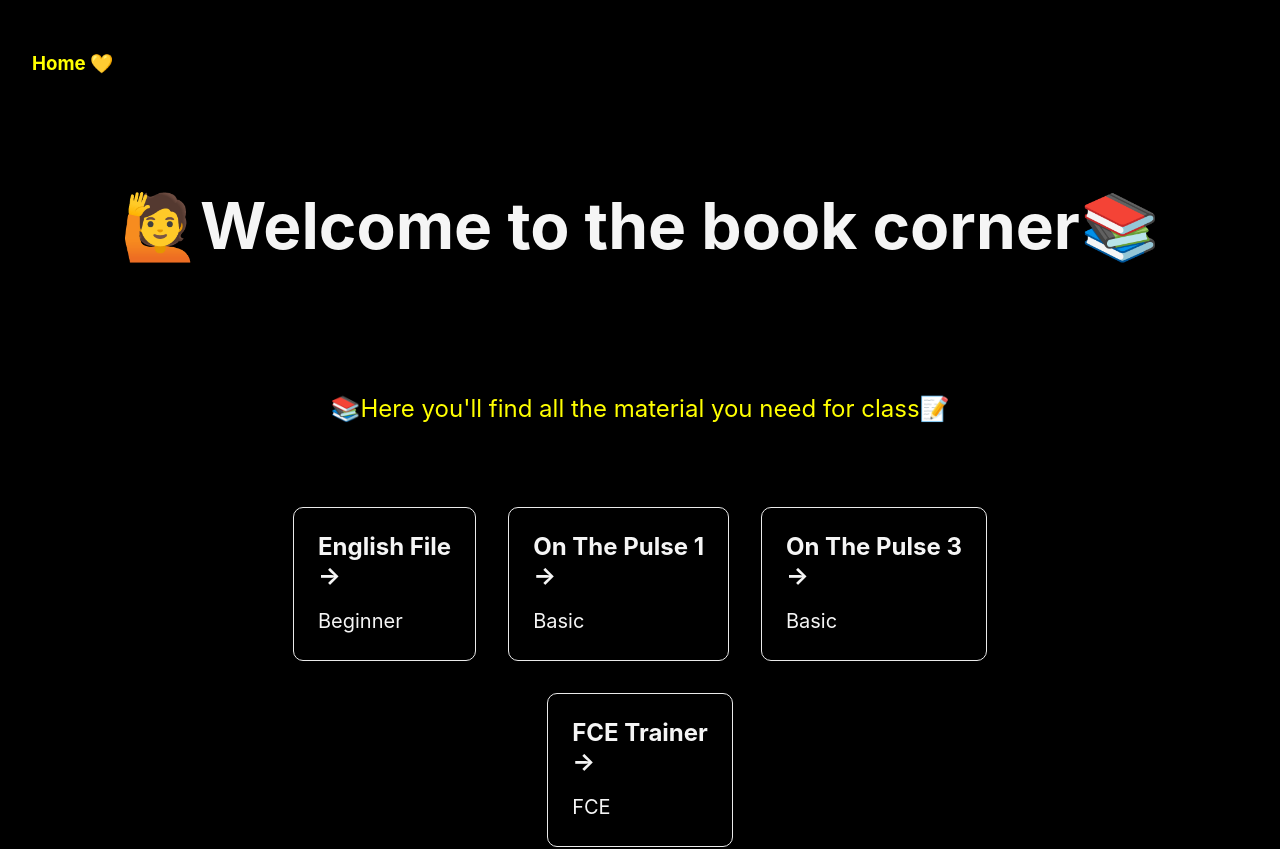
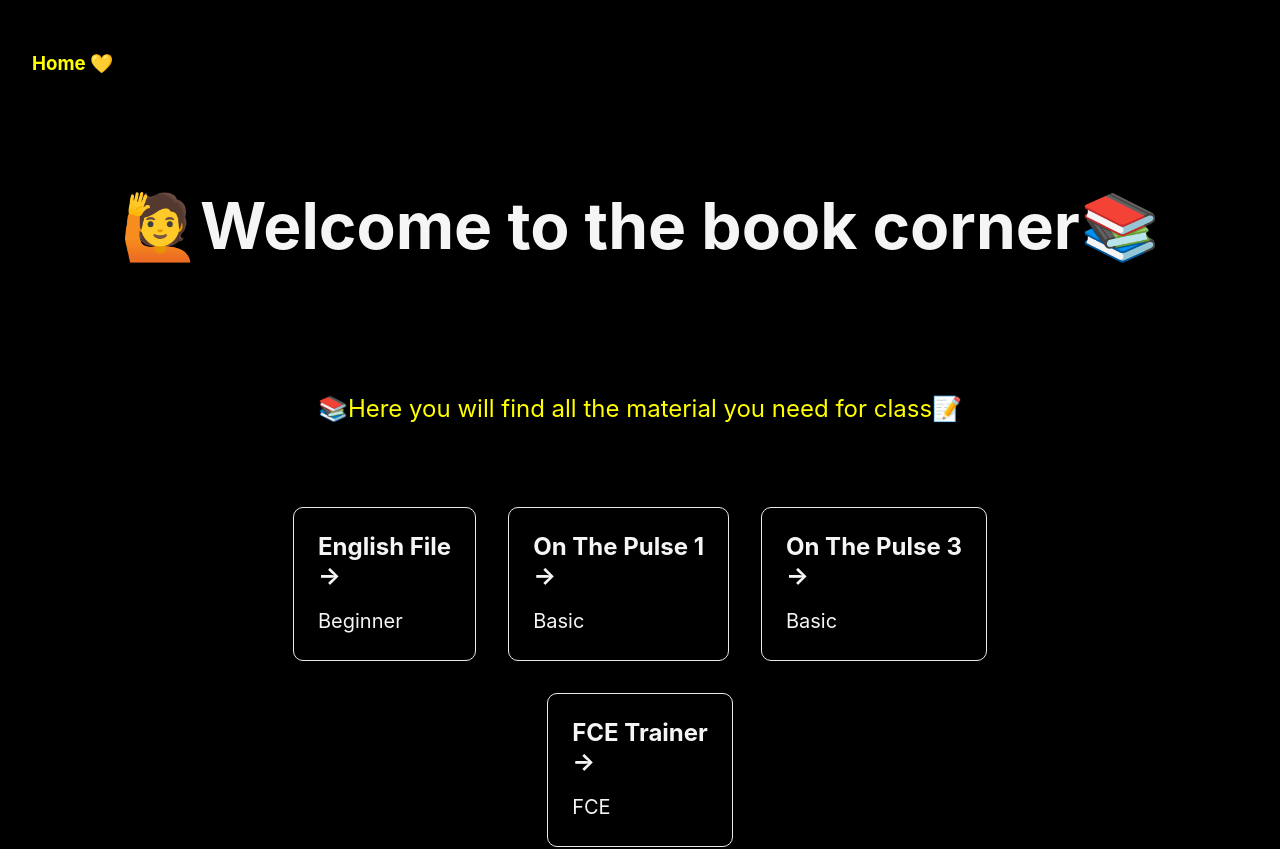
Before and after one commit to DanMartinez01/MiniLibrary-with-Next.Js, a Next.js app in the folder minilibrary/: page / in a window 1280 px wide. Shown: the top 849 px of the page. Built offline with nearby package versions, Linux system fonts and the light colour scheme.

Commit message:
Change page heading

```diff
--- a/minilibrary/pages/index.tsx
+++ b/minilibrary/pages/index.tsx
@@ -25,7 +25,7 @@
         </h1>
         <p className={styles.description}>
           {/* Get started by editing{' '} */}
-          📚Here you'll find all the material you need for class📝
+          📚Here you will find all the material you need for class📝
           {/* <code className={styles.code}>pages/index.tsx</code> */}
         </p>
 
```
